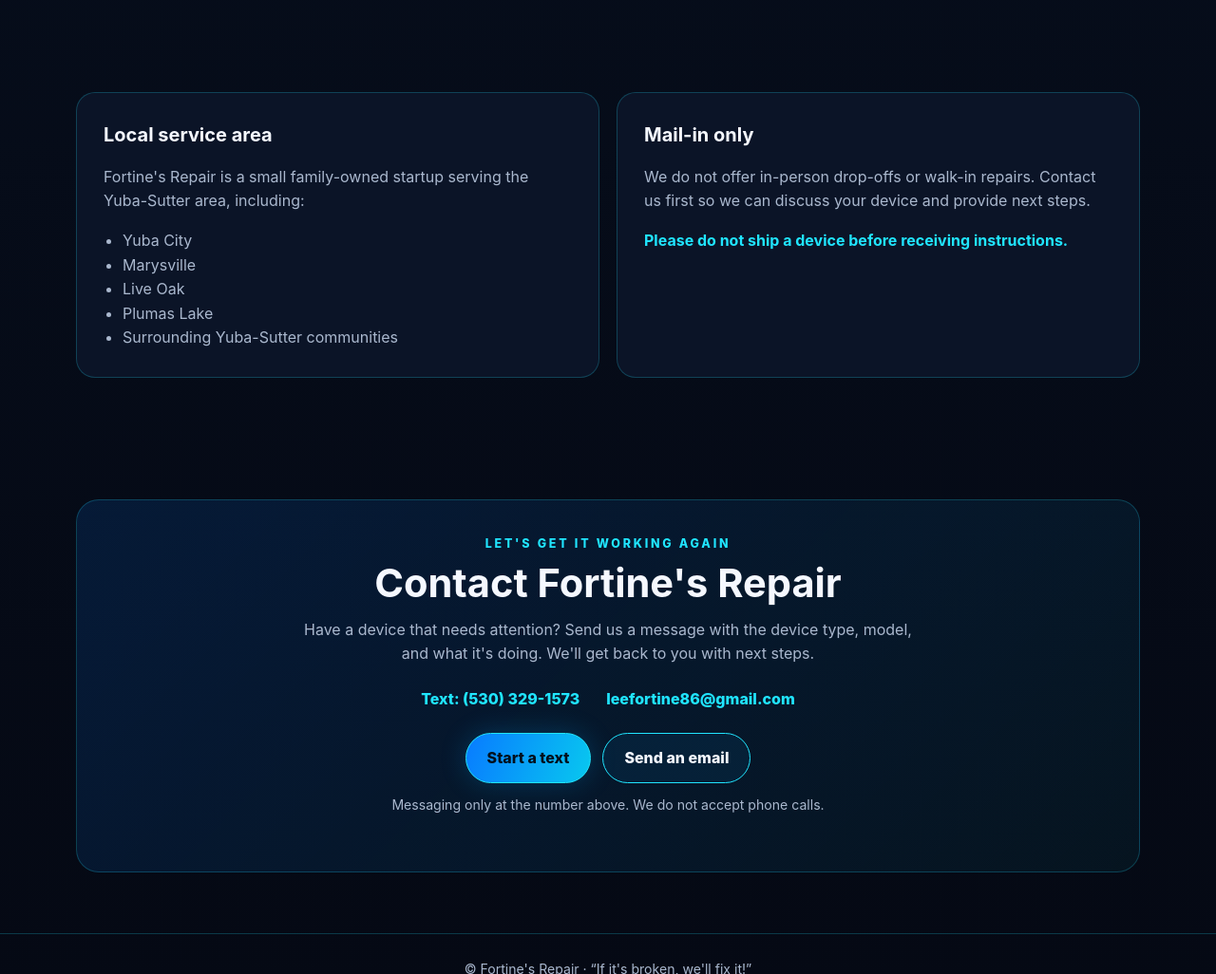
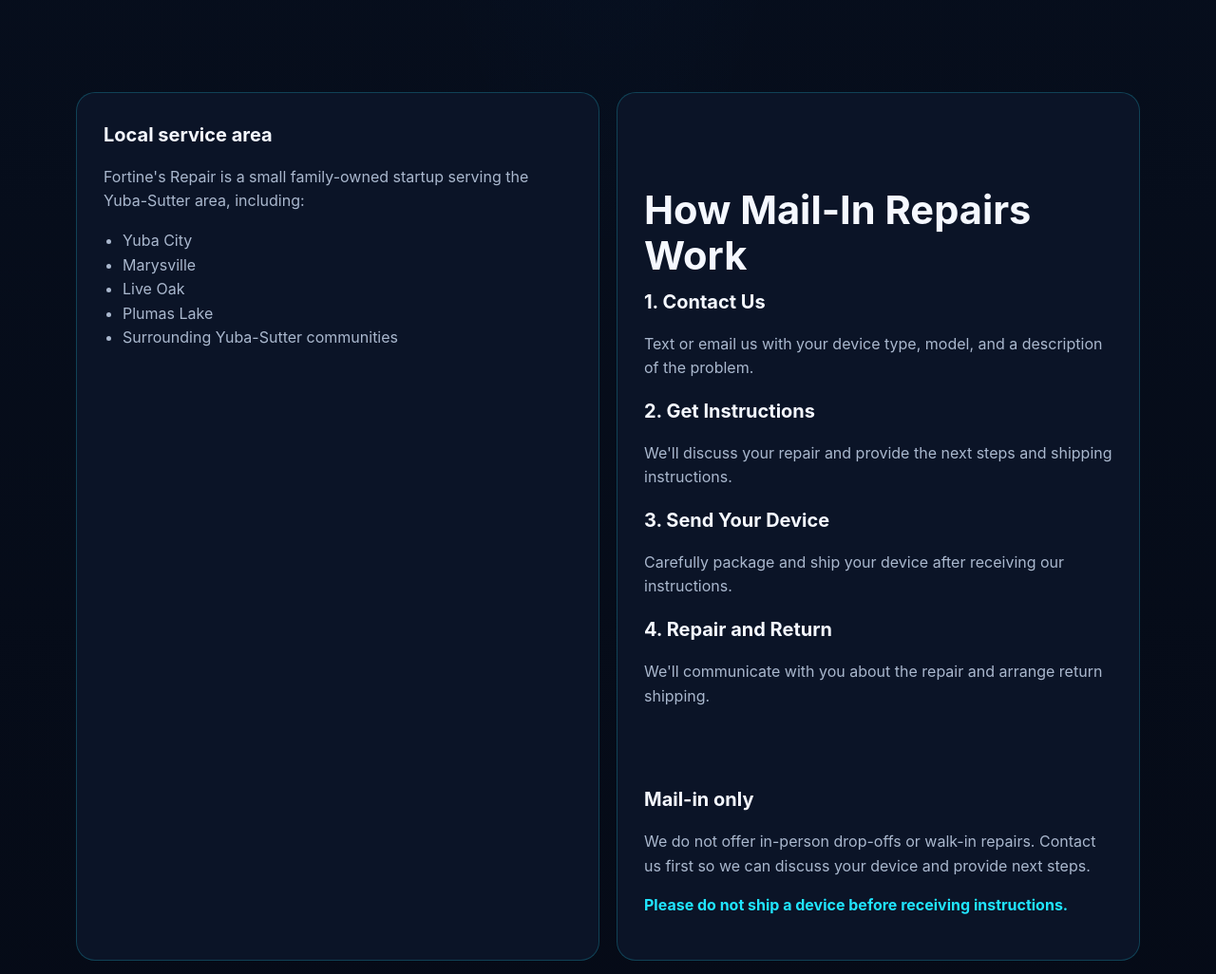
Before and after one commit to leefortine86-eng/fortines-repair, a plain HTML site: page index.html in a window 1280 px wide. Shown: the part 3480-4506 px from the top of the page at 95% size. Drawn offline with Linux system fonts and the light colour scheme.

Commit message:
Update index.html

```diff
--- a/index.html
+++ b/index.html
@@ -194,6 +194,31 @@
           <ul><li>Yuba City</li><li>Marysville</li><li>Live Oak</li><li>Plumas Lake</li><li>Surrounding Yuba-Sutter communities</li></ul>
         </article>
         <article class="info">
+
+<section class="repair-process">
+  <h2>How Mail-In Repairs Work</h2>
+
+  <div>
+    <h3>1. Contact Us</h3>
+    <p>Text or email us with your device type, model, and a description of the problem.</p>
+  </div>
+
+  <div>
+    <h3>2. Get Instructions</h3>
+    <p>We'll discuss your repair and provide the next steps and shipping instructions.</p>
+  </div>
+
+  <div>
+    <h3>3. Send Your Device</h3>
+    <p>Carefully package and ship your device after receiving our instructions.</p>
+  </div>
+
+  <div>
+    <h3>4. Repair and Return</h3>
+    <p>We'll communicate with you about the repair and arrange return shipping.</p>
+  </div>
+</section>
+
           <h3>Mail-in only</h3>
           <p>We do not offer in-person drop-offs or walk-in repairs. Contact us first so we can discuss your device and provide next steps.</p>
           <p><strong style="color:var(--cyan)">Please do not ship a device before receiving instructions.</strong></p>
```
